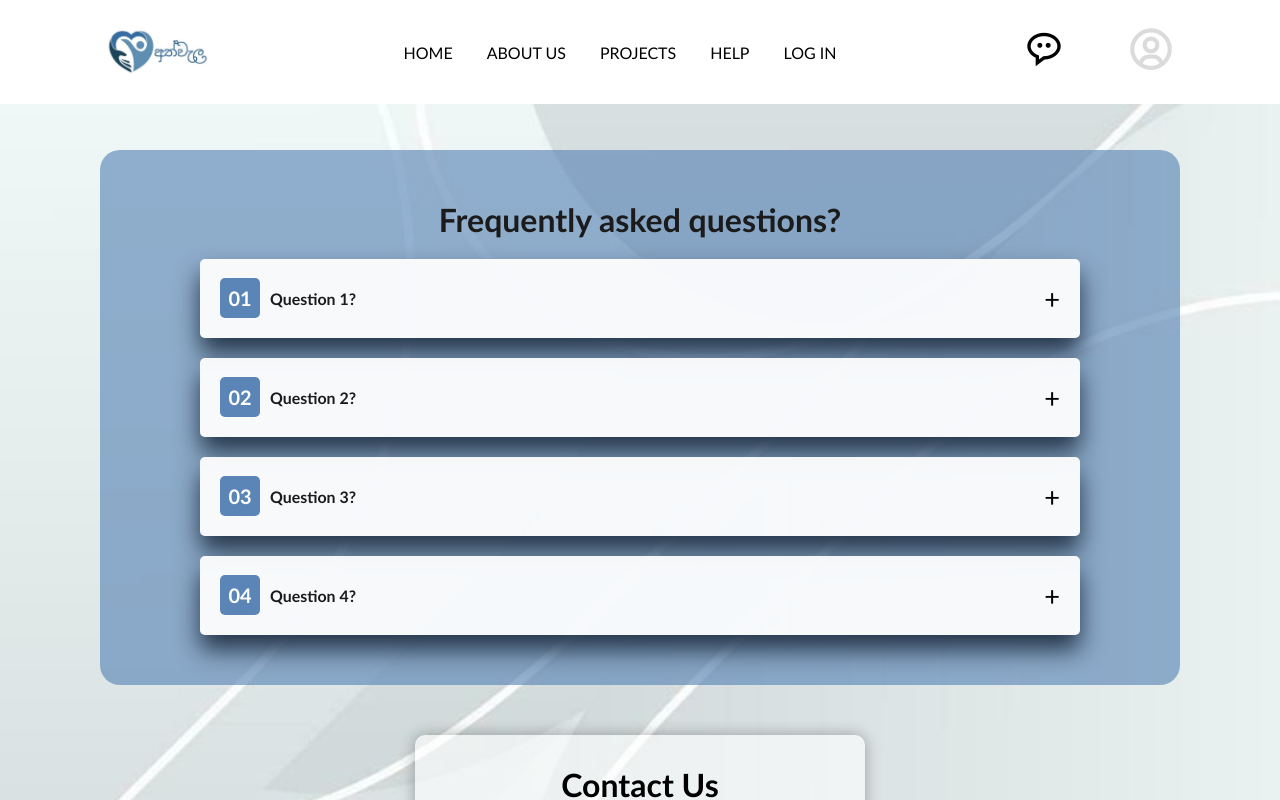
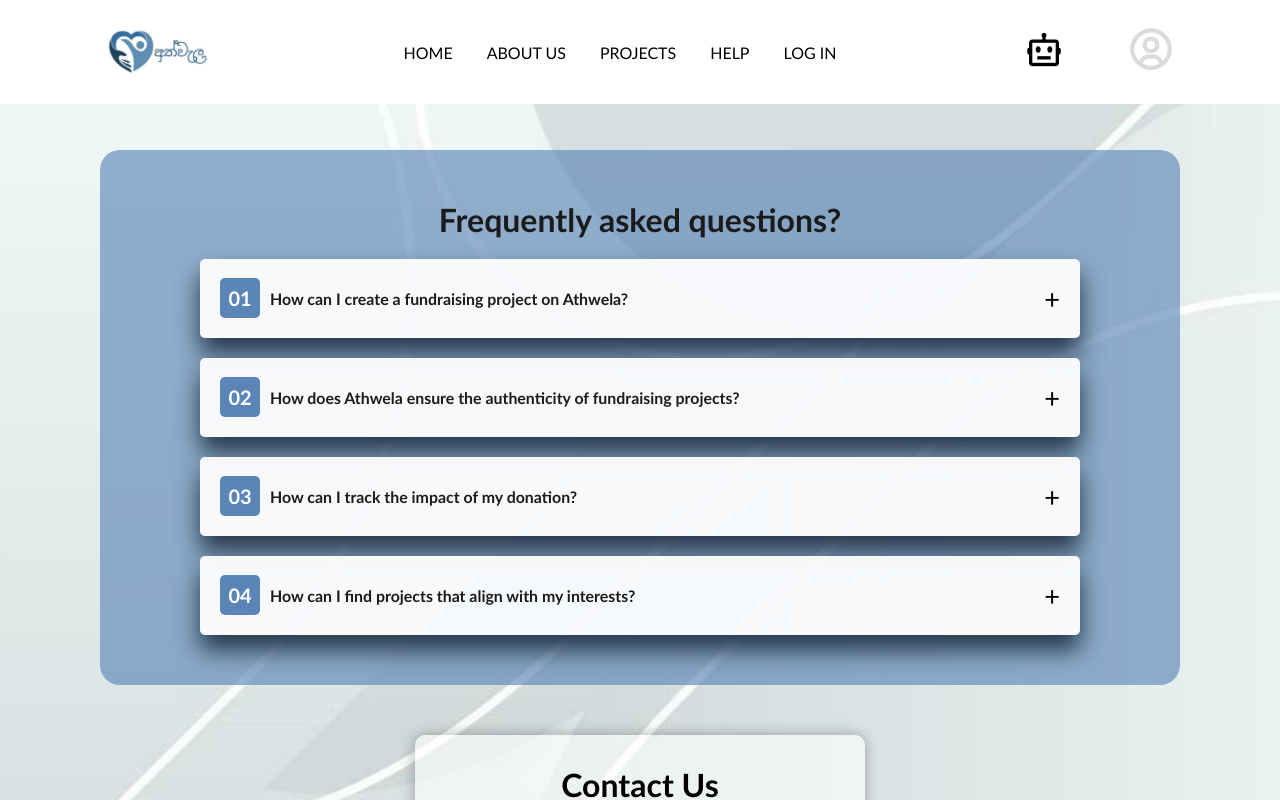
Before and after one commit to Ravindi123/athwela, a React (Create React App) app: page /helpPage in a window 1280 px wide. Built offline with nearby package versions, Linux system fonts and the light colour scheme; no server answers.

Commit message:
minor changes in help page

```diff
--- a/src/components/navbar.js
+++ b/src/components/navbar.js
@@ -75,7 +75,7 @@ const Navbar = () => {
                     className={styles.chatbotButton}
                     onClick={toggleChatbot}
                 >
-                    <i className='bx bx-message-rounded-dots'></i>
+                    <i className='bx bx-bot'></i>
                 </button>
                 <button
                     className={styles.userproficon}
--- a/src/pages/helpPage.js
+++ b/src/pages/helpPage.js
@@ -32,13 +32,12 @@ const HelpPage = () => {
                     <input type="checkbox" name="acc" id="acc1" />
                     <label for="acc1">
                         <h2>01</h2>
-                        <h3>Question 1?</h3>
+                        <h3>How can I create a fundraising project on Athwela?</h3>
                     </label>
                     <div className={styles.answer}>
-                        <p>Lorem ipsum dolor sit amet consectetur adipisicing elit.
-                            Dolor similique beatae culpa, perferendis provident molestias
-                            sapiente ipsa exercitationem dicta ullam autem modi. Excepturi
-                            facere voluptatibus dolor delectus distinctio sequi. Vel?
+                        <p>To create a fundraising project, click on the "Start fundraising" button on the homepage,
+                            fill out the required details, and submit for verification.
+                            Once approved, your project will be visible to potential donors.
                         </p>
                     </div>
                 </div>
@@ -47,13 +46,12 @@ const HelpPage = () => {
                     <input type="checkbox" name="acc" id="acc2" />
                     <label for="acc2">
                         <h2>02</h2>
-                        <h3>Question 2?</h3>
+                        <h3>How does Athwela ensure the authenticity of fundraising projects?</h3>
                     </label>
                     <div className={styles.answer}>
-                        <p>Lorem ipsum dolor sit amet consectetur adipisicing elit.
-                            Dolor similique beatae culpa, perferendis provident molestias
-                            sapiente ipsa exercitationem dicta ullam autem modi. Excepturi
-                            facere voluptatibus dolor delectus distinctio sequi. Vel?
+                        <p>Athwela verifies each project through a detailed screening process.
+                            This includes checking submitted documents,
+                            the creator’s identity, and the project’s purpose to build donor trust.
                         </p>
                     </div>
                 </div>
@@ -62,13 +60,12 @@ const HelpPage = () => {
                     <input type="checkbox" name="acc" id="acc3" />
                     <label for="acc3">
                         <h2>03</h2>
-                        <h3>Question 3?</h3>
+                        <h3>How can I track the impact of my donation?</h3>
                     </label>
                     <div className={styles.answer}>
-                        <p>Lorem ipsum dolor sit amet consectetur adipisicing elit.
-                            Dolor similique beatae culpa, perferendis provident molestias
-                            sapiente ipsa exercitationem dicta ullam autem modi. Excepturi
-                            facere voluptatibus dolor delectus distinctio sequi. Vel?
+                        <p>You can track the impact of your donation by visiting the project page.
+                            Updates about the project's progress and the utilization of funds are
+                            regularly shared by the project creators.
                         </p>
                     </div>
                 </div>
@@ -77,13 +74,11 @@ const HelpPage = () => {
                     <input type="checkbox" name="acc" id="acc4" />
                     <label for="acc4">
                         <h2>04</h2>
-                        <h3>Question 4?</h3>
+                        <h3>How can I find projects that align with my interests?</h3>
                     </label>
                     <div className={styles.answer}>
-                        <p>Lorem ipsum dolor sit amet consectetur adipisicing elit.
-                            Dolor similique beatae culpa, perferendis provident molestias
-                            sapiente ipsa exercitationem dicta ullam autem modi. Excepturi
-                            facere voluptatibus dolor delectus distinctio sequi. Vel?
+                        <p>Any questions regarding projects can be clarified through the chatbot.
+                            Simply ask the chatbot to recommend projects based on your interests or causes you’d like to support.
                         </p>
                     </div>
                 </div>
--- a/src/styles/userProfile.css
+++ b/src/styles/userProfile.css
@@ -11,7 +11,7 @@ body {
     /* display:flex;
     flex-direction: row; */
     display: grid;
-    grid-template-columns: repeat(auto-fit,minmax(36pxauto));
+    grid-template-columns: repeat(auto-fit,minmax(36px ,auto));
     /* align-items: stretch; */
     gap: 1.5rem;
     margin-top: 1rem;
```
